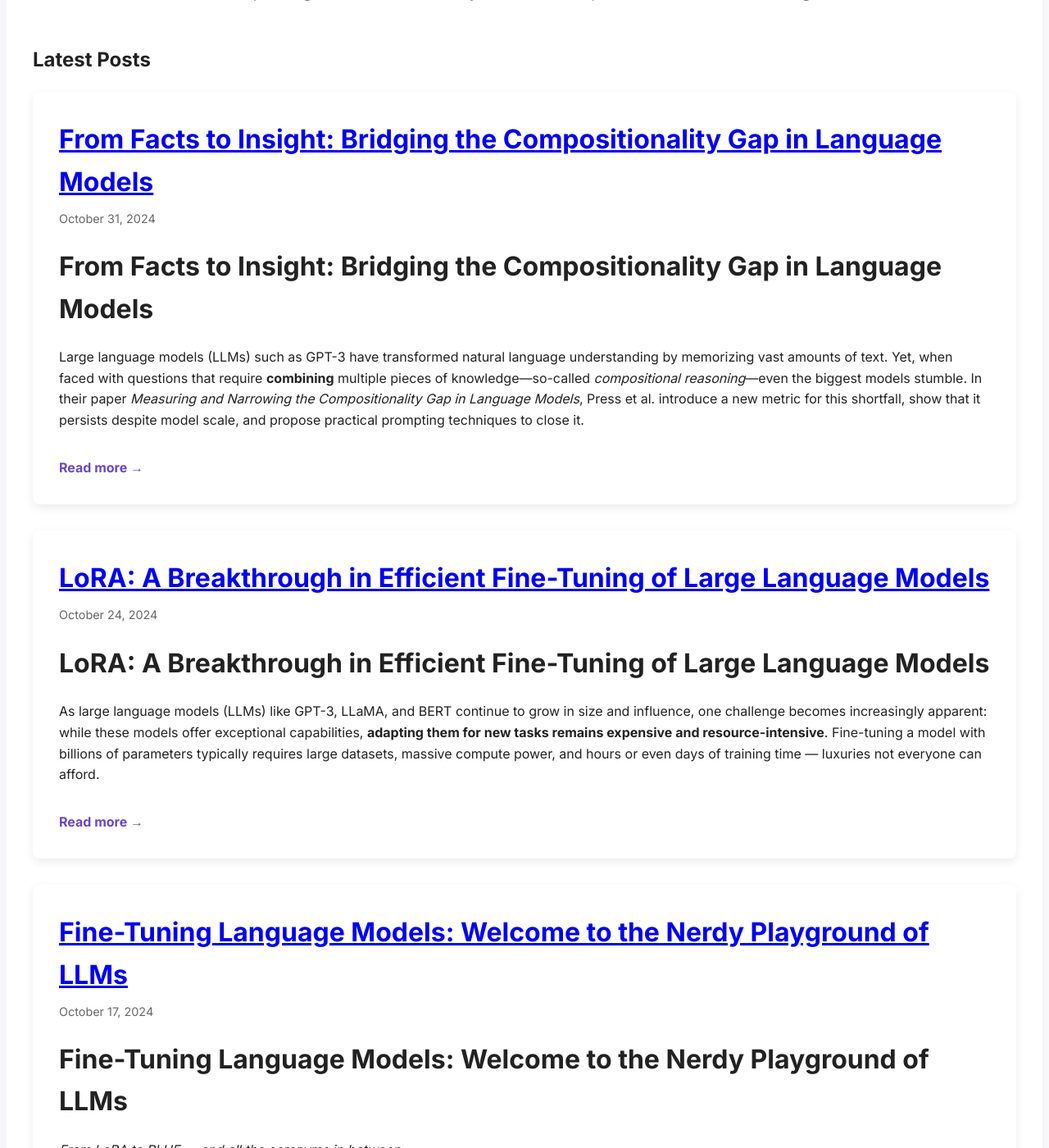
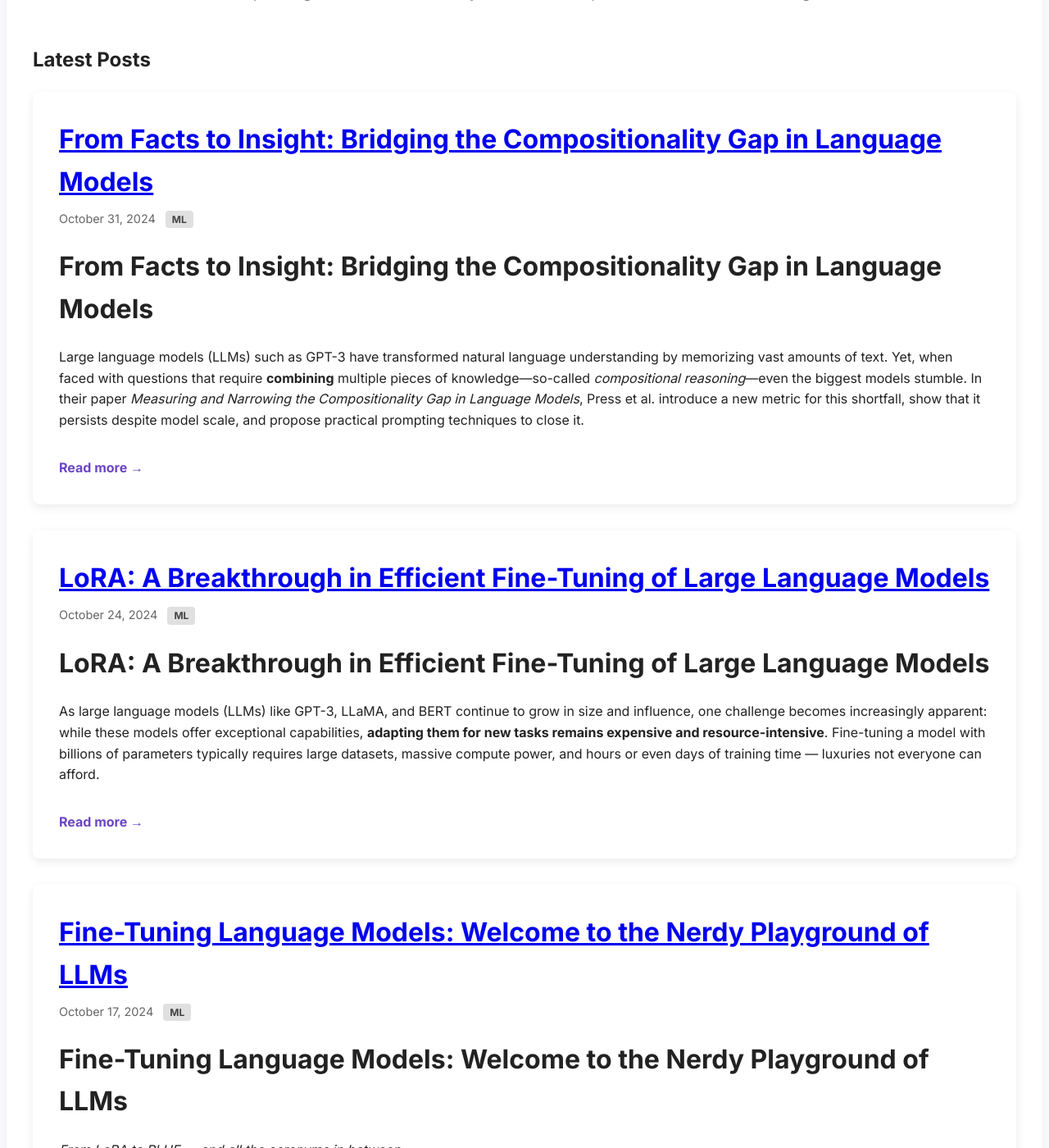
Before and after one commit to Raahul-Thakur/tensorandquarks.github.io, a Jekyll site: the page built from index.md, in a window 1280 px wide and 1400 px high, scrolled down 375 px. Shown: the whole window at 82% size. Built offline with Jekyll 4.4.1, drawn with Linux system fonts in a browser that asks for light colours.

Commit message:
Update index.md

```diff
--- a/index.md
+++ b/index.md
@@ -17,9 +17,9 @@ title: Home
 
       <p class="post-meta">
         {{ post.date | date: "%B %-d, %Y" }}
-        {% if post.tag %}
-          · <span class="inline-tag">{{ post.tags[0] }}</span>
-        {% endif %}
+        {% if post.tags %}
+           <span class="inline-tag">{{ post.tags[0] }}</span>
+         {% endif %}
       </p>
 
       <p>{{ post.excerpt }}</p>
```
